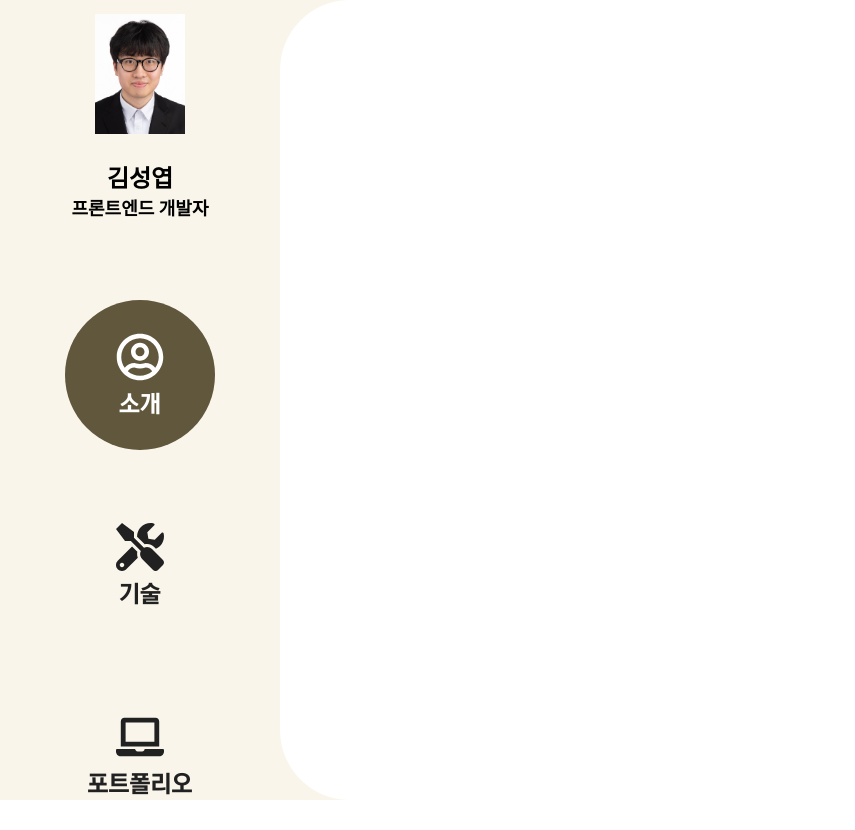
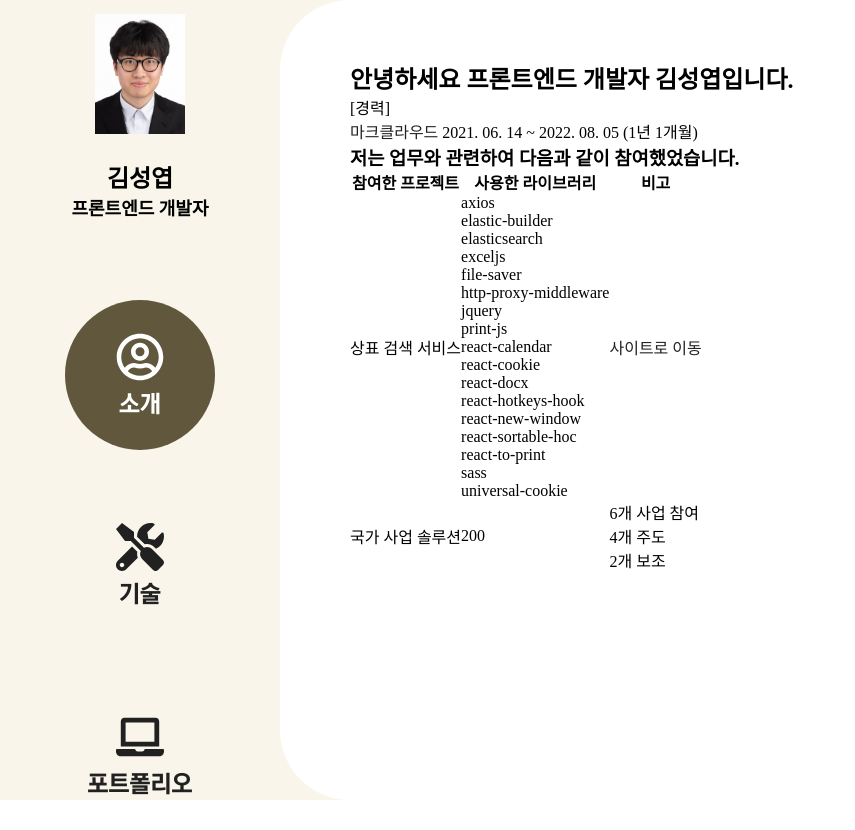
Before and after one commit to sktmcode93/resume, a React (Create React App) app: page / in a window 1280 px wide. Shown: the whole page, without its empty margins (0-855 px from the left). Built offline with nearby package versions, Linux system fonts and the light colour scheme; a web font is replaced by a local one.

Commit message:
modify : 소개 페이지 정리

```diff
--- a/src/layout/HomeLayout.jsx
+++ b/src/layout/HomeLayout.jsx
@@ -3,7 +3,7 @@ import SideBar from "Components/SideBar";
 const HomeLayout = ({ children, cn }) => {
     return <main className={cn}>
         <SideBar />
-        <section>
+        <section className="scroll-design1">
             {children}
         </section>
     </main>
--- /dev/null
+++ b/src/layout/TableLayout.jsx
@@ -0,0 +1,20 @@
+import { memo } from "react";
+
+const TableLayout = ({ children, cn, ths }) => {
+    return (
+        <div className="table-container">
+            <table className={cn}>
+                <thead>
+                    <tr>
+                        {ths.reduce((acc, th) => <>{acc}<th>{th}</th></>, <></>)}
+                    </tr>
+                </thead>
+                <tbody>
+                    {children}
+                </tbody>
+            </table>
+        </div>
+    )
+}
+
+export default memo(TableLayout);
--- a/src/pages/Home.jsx
+++ b/src/pages/Home.jsx
@@ -1,73 +1,69 @@
+import { memo } from "react";
+
+
 import HomeLayout from "layout/HomeLayout";
-import { memo } from "react";
 import DocsCounts from "../Components/home/DocsCounts";
+import TableLayout from "layout/TableLayout";
 
 const Home = () => {
     const calWorkDays = () => {
-        const secs = (new Date().getTime()) - (new Date("2021-06-14").getTime());
+        const secs = (new Date("2022-08-05").getTime()) - (new Date("2021-06-14").getTime());
         const months = Math.floor(secs / 1000 / 60 / 60 / 24 / 30);
         return `${months > 12 ? Math.floor(months / 12) + "년 " : ""}${months % 12 === 0 ? "" : months % 12 + "개월"}`;
     }
+
     return (
         <HomeLayout cn="home p-main">
-
+            <article className="page intro">
+                <h2>안녕하세요 프론트엔드 개발자 김성엽입니다.</h2>
+                <p className="work-days">[경력]</p>
+                <div className="work-place"><a href="https://markcloud.co.kr/">마크클라우드</a> 2021. 06. 14 ~ 2022. 08. 05 ({calWorkDays()})</div>
+            </article>
+            <article className="page counts">
+                <h3>저는 업무와 관련하여 다음과 같이 참여했었습니다.</h3>
+                <TableLayout cn="table-type1" ths={["참여한 프로젝트", "사용한 라이브러리", "비고"]}>
+                    <tr>
+                        <td>상표 검색 서비스</td>
+                        <td>
+                            <p>axios</p>
+                            <p>elastic-builder</p>
+                            <p>elasticsearch</p>
+                            <p>exceljs</p>
+                            <p>file-saver</p>
+                            <p>http-proxy-middleware</p>
+                            <p>jquery</p>
+                            <p>print-js</p>
+                            <p>react-calendar</p>
+                            <p>react-cookie</p>
+                            <p>react-docx</p>
+                            <p>react-hotkeys-hook</p>
+                            <p>react-new-window</p>
+                            <p>react-sortable-hoc</p>
+                            <p>react-to-print</p>
+                            <p>sass</p>
+                            <p>universal-cookie</p>
+                        </td>
+                        <td><a href="https://markcloud.co.kr/">사이트로 이동</a></td>
+                    </tr>
+                    <tr>
+                        <td>국가 사업 솔루션</td>
+                        <td>200</td>
+                        <td>
+                            6개 사업 참여<br />
+                            4개 주도 <br />
+                            2개 보조
+                        </td>
+                    </tr>
+                </TableLayout>
+            </article>
         </HomeLayout>
     )
 
     // <div className="summary-container">
     //     <section className="home">
     //         <main>
-    //             <h2>안녕하세요 프론트엔드 개발자 김성엽입니다.</h2>
-    //             <div className="work-days">저는 2021년 06월 14일부터 개발을 시작하였습니다. ({calWorkDays()})</div>
-    //             <div className="counts">
-    //                 <h3>저는 업무와 관련하여..</h3>
-    //                 <table>
-    //                     <thead>
-    //                         <tr>
-    //                             <th>참여한 프로젝트</th>
-    //                             <th>작성한 문서 수</th>
-    //                             <th>사용한 라이브러리</th>
-    //                             <th>비고</th>
-    //                         </tr>
-    //                     </thead>
-    //                     <tbody>
-    //                         <tr>
-    //                             <td>상표 검색 서비스</td>
-    //                             <td><DocsCounts ds={[1, 46, 10, 6, 7]} /></td>
-    //                             <td>
-    //                                 <p>axios</p>
-    //                                 <p>elastic-builder</p>
-    //                                 <p>elasticsearch</p>
-    //                                 <p>exceljs</p>
-    //                                 <p>file-saver</p>
-    //                                 <p>http-proxy-middleware</p>
-    //                                 <p>jquery</p>
-    //                                 <p>print-js</p>
-    //                                 <p>react-calendar</p>
-    //                                 <p>react-cookie</p>
-    //                                 <p>react-docx</p>
-    //                                 <p>react-hotkeys-hook</p>
-    //                                 <p>react-new-window</p>
-    //                                 <p>react-sortable-hoc</p>
-    //                                 <p>react-to-print</p>
-    //                                 <p>sass</p>
-    //                                 <p>universal-cookie</p>
-    //                             </td>
-    //                             <td><a href="https://markcloud.co.kr/">사이트로 이동</a></td>
-    //                         </tr>
-    //                         <tr>
-    //                             <td>국가 사업 솔루션</td>
-    //                             <td>100</td>
-    //                             <td>200</td>
-    //                             <td>
-    //                                 6개 사업 참여<br />
-    //                                 4개 주도 <br />
-    //                                 2개 보조
-    //                             </td>
-    //                         </tr>
-    //                     </tbody>
-    //                 </table>
-    //             </div>
+
+
     //         </main>
     //     </section>
     // </div>
```
